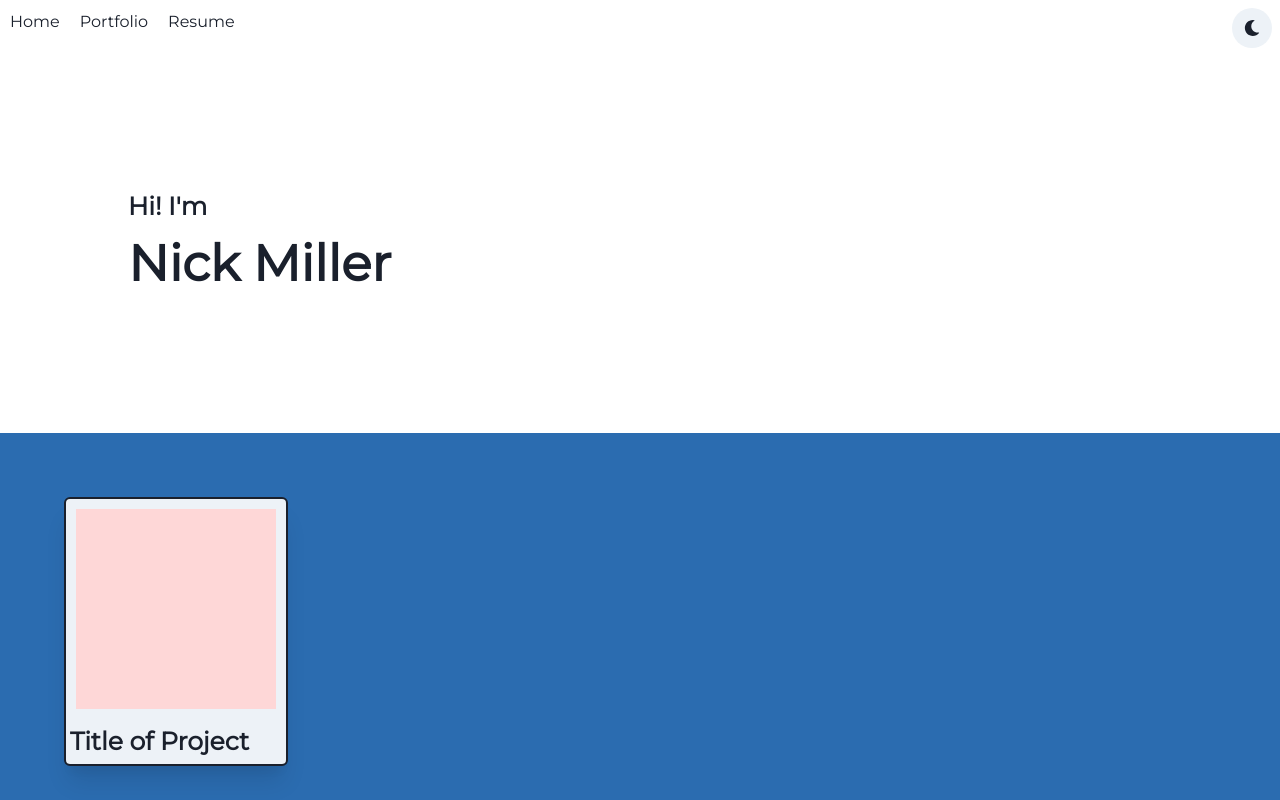
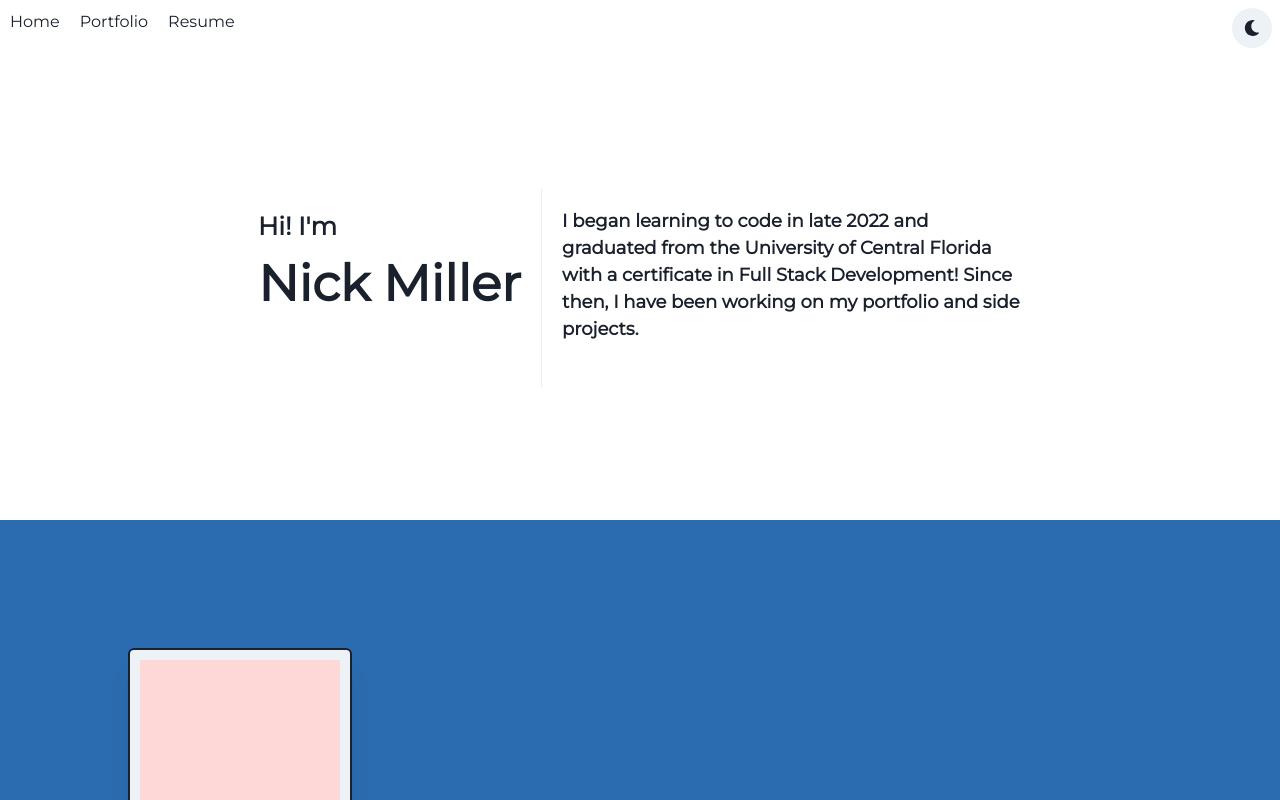
Before and after one commit to NickMiller02/Portfolio, a React (Create React App) app: page / in a window 1280 px wide. Shown: the top 800 px of the page. Built offline with nearby package versions, Linux system fonts and the light colour scheme.

Commit message:
finished intro

```diff
--- a/src/components/Home.js
+++ b/src/components/Home.js
@@ -1,7 +1,7 @@
 // Imports - React & Chakra UI
 import React from 'react';
 import { FaGithub, FaLinkedin } from 'react-icons/fa';
-import { Box, Circle, Container, Flex, HStack, Image, Stack, Text, useColorMode, useMediaQuery } from '@chakra-ui/react';
+import { Box, Circle, Container, Divider, Center, Flex, HStack, Image, Stack, Text, useColorMode, useMediaQuery } from '@chakra-ui/react';
 
 // Home Function
 export const Home = () => {
@@ -17,27 +17,37 @@ export const Home = () => {
         <Stack spacing={1} alignItems='center'>
             <Flex direction={isNotSmallerScreen ? "row" : "column"}
             spacing="200px" p={isNotSmallerScreen ? '32' : "0"}
-            alignSelf="flex-start">
-                <Box mt={isNotSmallerScreen ? '0' : 16} align="flex-start">
+            alignSelf="center">
+                <Box p="5" mt={isNotSmallerScreen ? '0' : 16}>
                     <Text fontSize='25px' fontWeight="semibold"> Hi! I'm </Text>
                     <Text fontSize='50px' fontWeight="bold"> Nick Miller </Text>
                 </Box>
+                <Center height="200px">
+                    <Divider orientation='vertical' />
+                </Center>
+                <Box p="5" mt={isNotSmallerScreen ? '0' : 16} w='500px'>
+                    <Text fontSize='lg' fontWeight="semibold">
+                        I began learning to code in late 2022 and graduated from the
+                        University of Central Florida with a certificate in Full Stack Development!
+                        Since then, I have been working on my portfolio and side projects.
+                    </Text>
+                </Box>
             </Flex>
             <Box bgColor={isDark ? 'gray.700' : "#2b6cb0"} minW="100%">
-                <HStack spacing={1} alignContent='center'>
-                        <Box p="1" m={isNotSmallerScreen ? '16' : 32} bgColor={isDark ? 'gray.600' : 'gray.100'} alignSelf="center" border="2px" boxShadow="xl" rounded="md">
-                            <Stack>
-                                <Box m='1.5' w='200px' h='200px' bgColor='red.100' alignSelf='center' />
-                                <Text fontSize='25px' fontWeight="semibold">Title of Project</Text>
-                            </Stack>
-                        </Box>
-                </HStack>
+                <Flex direction={isNotSmallerScreen ? "row" : "column"}
+                spacing="200px" p={isNotSmallerScreen ? '16' : "0"}
+                alignSelf="center">
+                    <Box p="1" m={isNotSmallerScreen ? '16' : 32} bgColor={isDark ? 'gray.600' : 'gray.100'}
+                    alignSelf="center" border="2px" boxShadow="xl" rounded="md">
+                        <Stack>
+                            <Box m='1.5' w='200px' h='200px' bgColor='red.100' alignSelf='center' />
+                            <Text fontSize='25px' fontWeight="semibold">Title of Project</Text>
+                        </Stack>
+                    </Box>
+                </Flex>
             </Box>
             <HStack>
                 <Stack>
-
-                    <Circle position="absolute" bg="blue.100" opacity="0.3"
-                        w="300px" h="300px" alignSelf="flex-start" />
                     <Flex direction={isNotSmallerScreen ? "row" : "column"}
                     spacing="200px" p={isNotSmallerScreen ? '32' : "16"}
                     alignSelf="flex-start">
@@ -46,20 +56,19 @@ export const Home = () => {
                         backgroundColor="transparent" boxShadow="lg"
                         boxSize="300px" src='https://avatars.githubusercontent.com/u/113201258?v=4' />
                     </Flex>
+                    <Circle position="absolute" bg="blue.100" opacity="0.3"
+                        w="300px" h="300px" alignSelf="flex-start" />
 
                     <Box p='1' m={isNotSmallerScreen ? '16' : 32} align="flex-end" bgColor={isDark ? 'gray.700' : 'gray.100'} border='2px' boxShadow='xl' rounded='md'>
                         <Text m='2' fontSize='50px' fontWeight="bold" align="center">Contact Me</Text>
                         <Text fontSize="22px" fontWeight="semibold">Check Out My Most Recent Project!</Text>
                     </Box>
                 </Stack>
-
                 <Box p='1' m={isNotSmallerScreen ? '16' : 32} align="flex-end" bgColor='red.100'>
                     <Text m='2' fontSize='50px' fontWeight="bold" align="center">About Me</Text>
                     <Text fontSize="22px" fontWeight="semibold">Check Out My Most Recent Project!</Text>
                 </Box>
-
             </HStack>
-
         </Stack>
     )
 }
```
